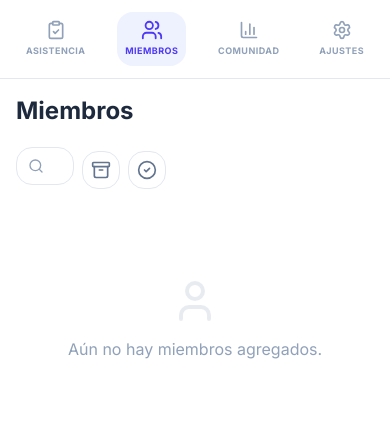
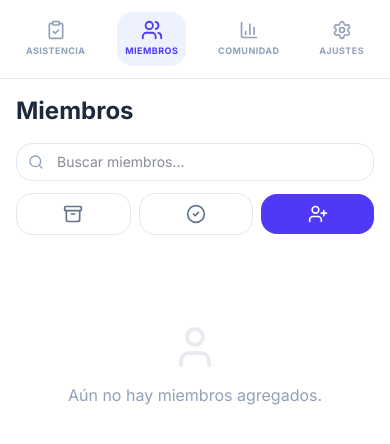
Before and after one commit to MythicalJo/passion-manager, a React (Vite) app: page / in a window 390 px wide. Both pictures are taken after a click on the button "MIEMBROS". Shown: the top 444 px of the page. Built offline with nearby package versions, Linux system fonts and the light colour scheme.

Commit message:
fix: explicit archive list filter, bottom modal z-index tracking, flex col mobile layout

```diff
--- a/src/components/MemberList.tsx
+++ b/src/components/MemberList.tsx
@@ -327,8 +327,9 @@ export const MemberList: React.FC<MemberListProps> = ({ members, onAddMember, on
       <div className="mb-6">
         <div className="flex flex-col sm:flex-row sm:items-center justify-between gap-4 mb-4">
           <h2 className="text-2xl font-bold text-slate-800">{t.members}</h2>
-          <div className="flex items-center gap-2">
-            <div className="relative flex-1 sm:w-64">
+
+          <div className="flex flex-col sm:flex-row items-stretch sm:items-center gap-3 w-full sm:w-auto">
+            <div className="relative w-full sm:w-64">
               <Search className="absolute left-3 top-1/2 -translate-y-1/2 w-4 h-4 text-slate-400" />
               <input
                 type="text"
@@ -339,10 +340,10 @@ export const MemberList: React.FC<MemberListProps> = ({ members, onAddMember, on
               />
             </div>
 
-            <div className="flex flex-wrap items-center justify-end gap-2 shrink-0 w-full sm:w-auto mt-2 sm:mt-0">
+            <div className="flex items-center justify-between gap-2 shrink-0 w-full sm:w-auto">
               <button
                 onClick={() => { setShowArchived(!showArchived); setIsBatchMode(false); setSelectedIds(new Set()); }}
-                className={`flex items-center justify-center p-2 sm:px-3 sm:py-2 rounded-xl border transition-all ${showArchived ? 'bg-indigo-50 border-indigo-200 text-indigo-700' : 'bg-white border-slate-200 text-slate-500 hover:bg-slate-50'}`}
+                className={`flex-1 sm:flex-none flex items-center justify-center py-2.5 px-3 sm:py-2 rounded-xl border transition-all ${showArchived ? 'bg-indigo-50 border-indigo-200 text-indigo-700' : 'bg-white border-slate-200 text-slate-500 hover:bg-slate-50'}`}
                 title={showArchived ? t.hideArchived : t.showArchived}
               >
                 {showArchived ? <ArchiveRestore className="w-5 h-5 sm:w-4 sm:h-4" /> : <Archive className="w-5 h-5 sm:w-4 sm:h-4" />}
@@ -351,17 +352,17 @@ export const MemberList: React.FC<MemberListProps> = ({ members, onAddMember, on
 
               <button
                 onClick={() => { setIsBatchMode(!isBatchMode); setSelectedIds(new Set()); }}
-                className={`flex items-center justify-center p-2 sm:px-3 sm:py-2 rounded-xl border transition-all ${isBatchMode ? 'bg-indigo-600 border-indigo-600 text-white' : 'bg-white border-slate-200 text-slate-500 hover:bg-slate-50'}`}
+                className={`flex-1 sm:flex-none flex items-center justify-center py-2.5 px-3 sm:py-2 rounded-xl border transition-all ${isBatchMode ? 'bg-indigo-600 border-indigo-600 text-white' : 'bg-white border-slate-200 text-slate-500 hover:bg-slate-50'}`}
                 title={t.batchArchive}
               >
                 <CheckCircle2 className="w-5 h-5 sm:w-4 sm:h-4" />
                 <span className="hidden sm:inline ml-2 font-bold text-sm text-nowrap">{t.batchArchive}</span>
               </button>
 
-              {!isAdding && !editingId && !isBatchMode && (
+              {!isAdding && !editingId && (
                 <button
-                  onClick={() => setIsAdding(true)}
-                  className="bg-indigo-600 text-white p-2 sm:px-4 sm:py-2 rounded-xl hover:bg-indigo-700 transition-colors flex items-center justify-center gap-2 font-medium shrink-0 ml-auto sm:ml-0"
+                  onClick={() => { setIsAdding(true); setIsBatchMode(false); }}
+                  className="flex-1 sm:flex-none bg-indigo-600 text-white py-2.5 px-3 sm:px-4 sm:py-2 rounded-xl hover:bg-indigo-700 transition-colors flex items-center justify-center gap-2 font-medium shrink-0"
                   title={t.newMember}
                 >
                   <UserPlus className="w-5 h-5 sm:w-4 sm:h-4" />
@@ -819,10 +820,10 @@ export const MemberList: React.FC<MemberListProps> = ({ members, onAddMember, on
       <AnimatePresence>
         {isBatchMode && (
           <motion.div
-            initial={{ y: 100 }}
+            initial={{ y: 150 }}
             animate={{ y: 0 }}
-            exit={{ y: 100 }}
-            className="fixed bottom-6 left-1/2 -translate-x-1/2 bg-slate-900 text-white px-3 sm:px-6 py-3 sm:py-4 rounded-full shadow-2xl flex items-center gap-3 sm:gap-6 z-50 whitespace-nowrap w-[90%] sm:w-auto max-w-sm justify-between touch-none"
+            exit={{ y: 150 }}
+            className="fixed bottom-10 left-1/2 -translate-x-1/2 bg-slate-900 text-white px-3 sm:px-6 py-4 rounded-full shadow-2xl flex items-center justify-between gap-3 sm:gap-6 z-[150] whitespace-nowrap w-[90%] sm:w-auto max-w-sm"
           >
             <span className="font-bold text-sm sm:text-base">{selectedIds.size} selected</span>
             <div className="flex items-center gap-2">
```
